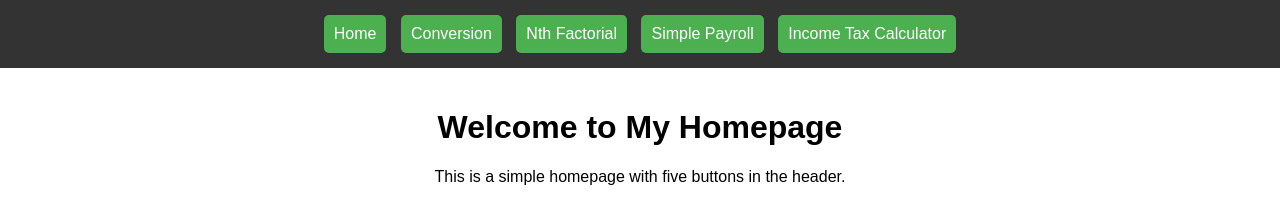
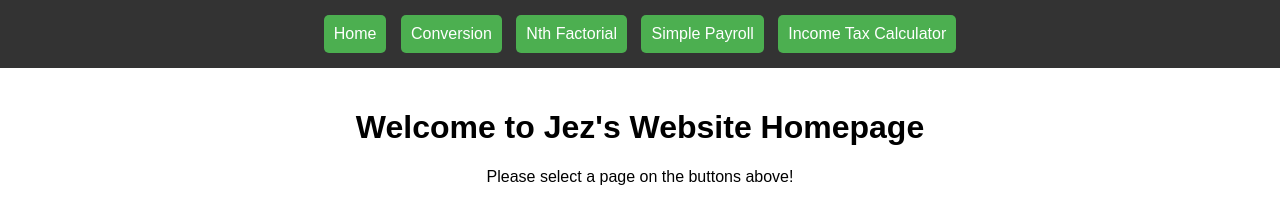
Before and after one commit to JezCortez/CS1130, a plain HTML site: page index.html in a window 1280 px wide. Drawn offline with Linux system fonts and the light colour scheme.

Commit message:
Update index.html

```diff
--- a/index.html
+++ b/index.html
@@ -23,8 +23,8 @@
   </header>
 
   <main>
-    <h1>Welcome to My Homepage</h1>
-    <p>This is a simple homepage with five buttons in the header.</p>
+    <h1>Welcome to Jez's Website Homepage</h1>
+    <p>Please select a page on the buttons above!</p>
   </main>
 
 </body>
```
